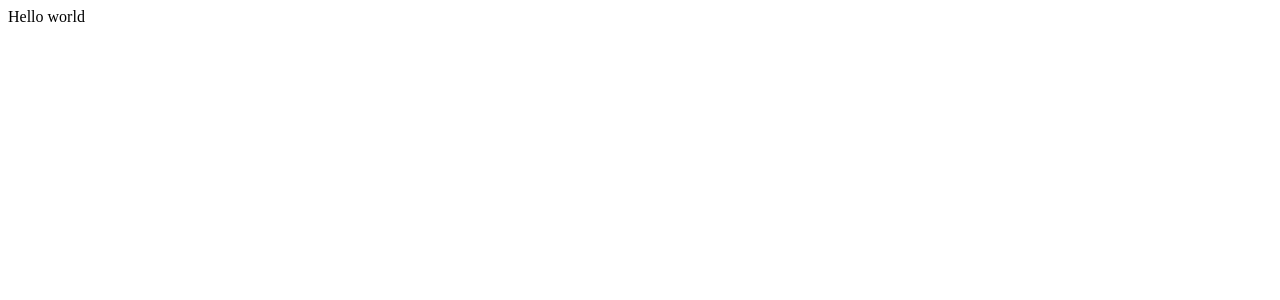
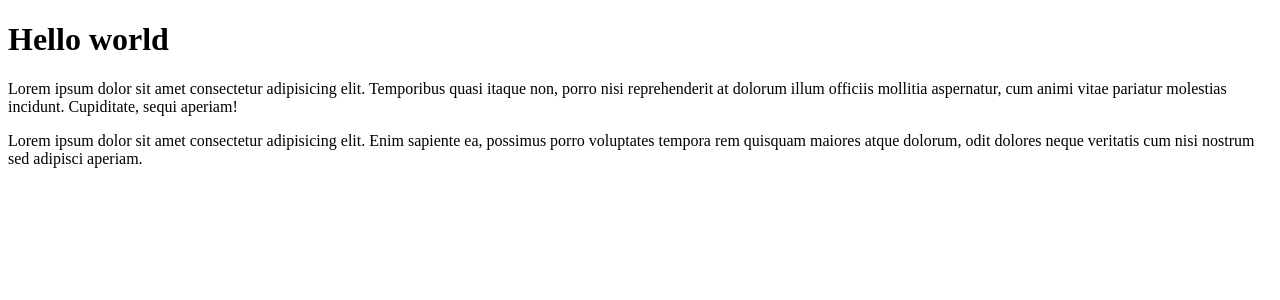
Before and after one commit to OlBul/shop_fake, a React (Create React App) app: page / in a window 1280 px wide. Shown: the top 300 px of the page. Built offline with nearby package versions, Linux system fonts and the light colour scheme.

Commit message:
react fragment

```diff
--- a/src/index.tsx
+++ b/src/index.tsx
@@ -1,7 +1,21 @@
 import React from 'react';
 import ReactDOM from 'react-dom/client';
+
+
+
+function App() {
+  return (
+    <>
+    <div>
+      <h1>Hello world</h1>
+    <p>Lorem ipsum dolor sit amet consectetur adipisicing elit. Temporibus quasi itaque non, porro nisi reprehenderit at dolorum illum officiis mollitia aspernatur, cum animi vitae pariatur molestias incidunt. Cupiditate, sequi aperiam!</p>
+    </div>
+    <div>Lorem ipsum dolor sit amet consectetur adipisicing elit. Enim sapiente ea, possimus porro voluptates tempora rem quisquam maiores atque dolorum, odit dolores neque veritatis cum nisi nostrum sed adipisci aperiam.</div>
+    </>
+  )
+}
 
 const root = ReactDOM.createRoot(
   document.getElementById('root') as HTMLElement
 );
-root.render('Hello world');
+root.render(<App/>);
```
